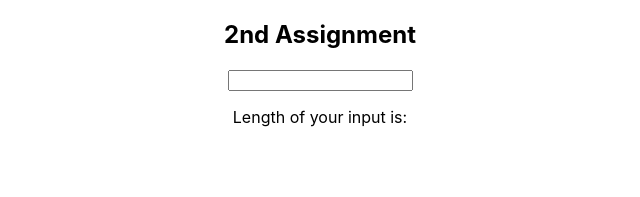
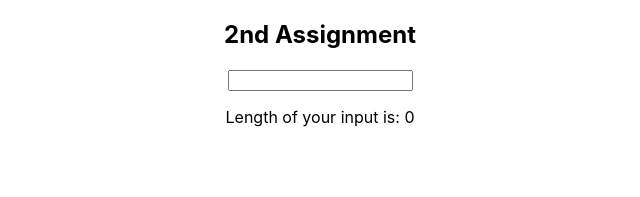
Before and after one commit to janko101/udemy_assignments, a React (Create React App) app: page / in a window 1280 px wide. Shown: the top 197 px of the page, without its empty margins (320-960 px from the left). Built offline with nearby package versions, Linux system fonts and the light colour scheme.

Commit message:
Adds a change handlet method and outputs the legth of input in a paragraph below

```diff
--- a/src/App.jsx
+++ b/src/App.jsx
@@ -5,12 +5,16 @@
   state = {
     userInput: ''
   }
+
+  userInputChangedHandler = (event) => {
+    this.setState({userInput: event.target.value})
+  }
   render() {
     return (
       <div className="App">
         <h2>2nd Assignment</h2>
-        <input type="text" />
-        <p>Length of your input is: </p>
+        <input type="text" onChange={this.userInputChangedHandler} value={this.state.userInput}/>
+        <p>Length of your input is: {this.state.userInput.length} </p>
       </div>
     );
   }
```
